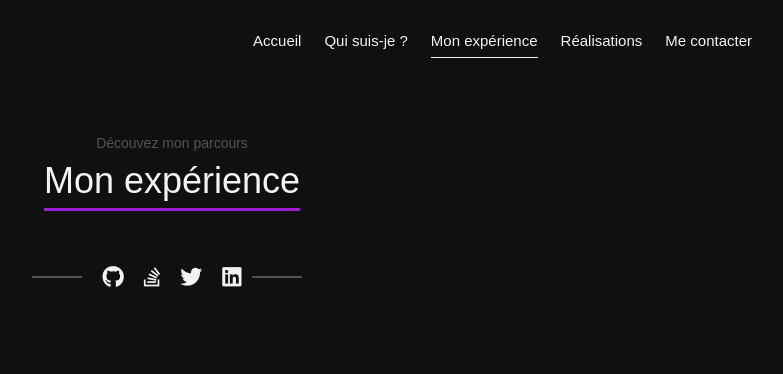
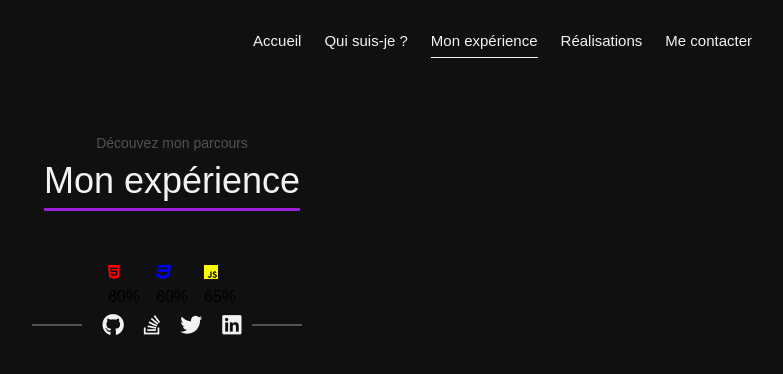
Before and after one commit to N95Ryan/mon-portfolio, a React (Create React App) app: page /experience in a window 1280 px wide. Shown: the top 374 px of the page, without its empty margins (468-1251 px from the left). Built offline with nearby package versions, Linux system fonts and the light colour scheme.

Commit message:
Skills started

```diff
--- a/src/components/Hobbies.js
+++ b/src/components/Hobbies.js
@@ -2,7 +2,7 @@ import React from 'react';
 import { FontAwesomeIcon } from '@fortawesome/react-fontawesome';
 import { faBasketball , faGamepad, faMedal, faBook, faShirt, faDumbbell, faMusic, faPlaneDeparture  } from '@fortawesome/free-solid-svg-icons';
 
-const Hobbies = () => {
+const App = () => {
   return (
     <div className="py-4">
       <h4>Mes loisirs</h4>
@@ -44,4 +44,4 @@ const Hobbies = () => {
   );
 };
 
-export default Hobbies;
+export default App;
--- /dev/null
+++ b/src/components/SkillCard.js
@@ -0,0 +1,18 @@
+import React from 'react';
+
+const SkillCard = ({ skill, percentage }) => {
+  return (
+    <div className="bg-gray-800 bg-opacity-25 hover:bg-opacity-50 text-white shadow-md p-4 rounded-md">
+      <h3 className="text-lg font-semibold">{skill}</h3>
+      <div className="relative h-2 w-full bg-gray-200 mt-2 rounded-md">
+        <div
+          className="absolute h-2 bg-blue-500 rounded-md"
+          style={{ width: `\${percentage}%` }}
+        ></div>
+      </div>
+      <p className="text-right mt-1">{percentage}%</p>
+    </div>
+  );
+};
+
+export default SkillCard;
--- a/src/pages/experience/experience.js
+++ b/src/pages/experience/experience.js
@@ -1,15 +1,38 @@
 import React from 'react';
 import PageHeader from '../../components/PageHeader';
 import SocialIcons from '../../components/SocialIcons';
+import { FontAwesomeIcon } from '@fortawesome/react-fontawesome';
+import { faHtml5, faCss3, faJs } from '@fortawesome/free-brands-svg-icons';
 
-const Experience = ({ title, subtitle, description }) => {
-    return (
-        <section className="contact">
-        <PageHeader title="Mon expérience" description="Découvez mon parcours" />
-        <SocialIcons />
-      </section>
+const Experience = () => {
+  const skills = [
+    { icon: <FontAwesomeIcon icon={faHtml5} />, color: 'red', percentage: 80 },
+    { icon: <FontAwesomeIcon icon={faCss3} />, color: 'blue', percentage: 80 },
+    { icon: <FontAwesomeIcon icon={faJs} />, color: 'yellow', percentage: 65 },
+  ];
 
-     );
+  const SkillCard = ({ icon, color, percentage }) => (
+    <div className="skill-card">
+      <div className="skill-icon" style={{ color: color }}>
+        {icon}
+      </div>
+      <div className="skill-percentage">
+        {percentage}%
+      </div>
+    </div>
+  );
+
+  return (
+    <section className="contact">
+      <PageHeader title="Mon expérience" description="Découvez mon parcours" />
+      <div className="skills grid grid-cols-1 md:grid-cols-2 lg:grid-cols-3 gap-4">
+        {skills.map((skill, index) => (
+          <SkillCard key={index} icon={skill.icon} color={skill.color} percentage={skill.percentage} />
+        ))}
+      </div>
+      <SocialIcons />
+    </section>
+  );
 };
 
 export default Experience;
```
